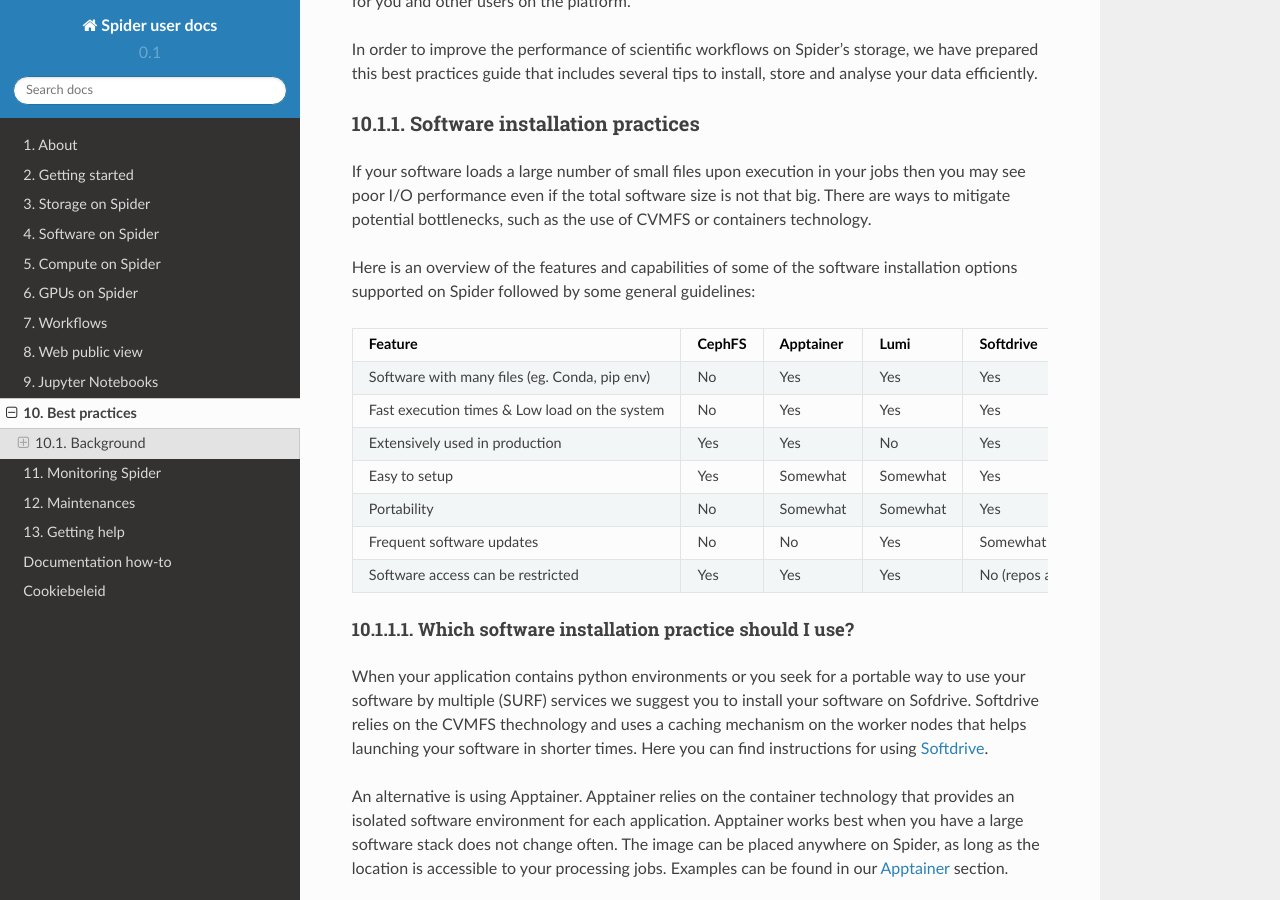
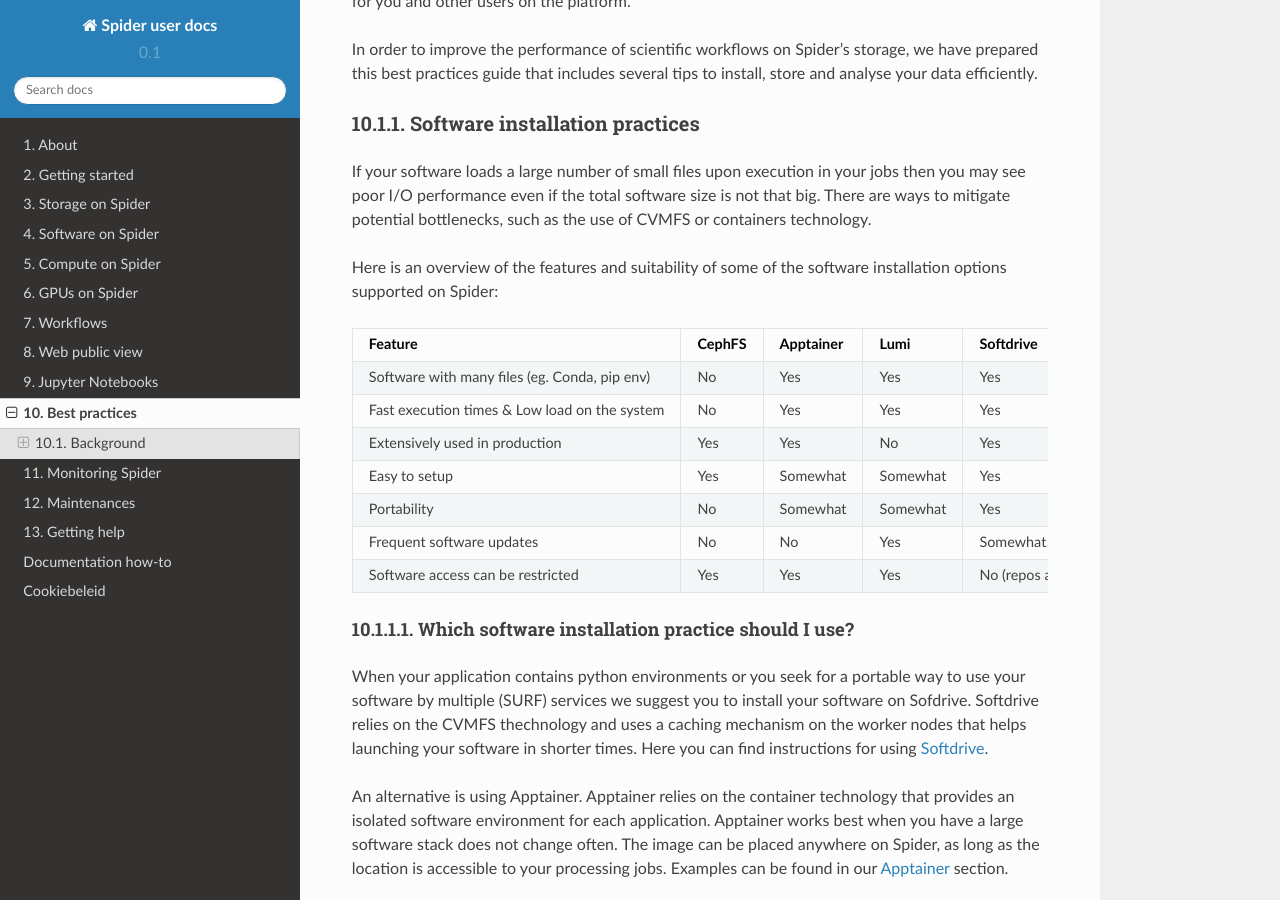
Before and after one commit to sara-nl/spiderdocs, a Sphinx documentation site: the page built from source/Pages/best_practices.rst, in a window 1280 px wide and 900 px high, scrolled down 783 px. Built offline with Sphinx 7.4.7 and the Read the Docs theme 2.0.0, drawn with Linux system fonts in a browser that asks for light colours.

Commit message:
Update source/Pages/best_practices.rst
Co-authored-by: Haili Hu <hailihu@gmail.com>

```diff
--- a/source/Pages/best_practices.rst
+++ b/source/Pages/best_practices.rst
@@ -29,7 +29,7 @@ Software installation practices
 
 If your software loads a large number of small files upon execution in your jobs then you may see poor I/O performance even if the total software size is not that big. There are ways to mitigate potential bottlenecks, such as the use of CVMFS or containers technology.
 
-Here is an overview of the features and capabilities of some of the software installation options supported on Spider followed by some general guidelines:
+Here is an overview of the features and suitability of some of the software installation options supported on Spider:
 
 ==============================================   ==============   ==============   =============   ======================
 Feature                                          CephFS           Apptainer        Lumi            Softdrive
```
